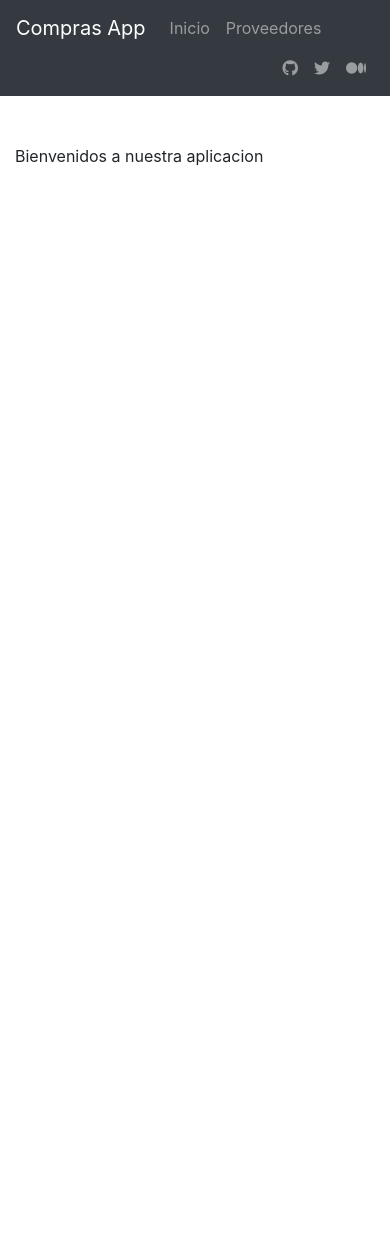
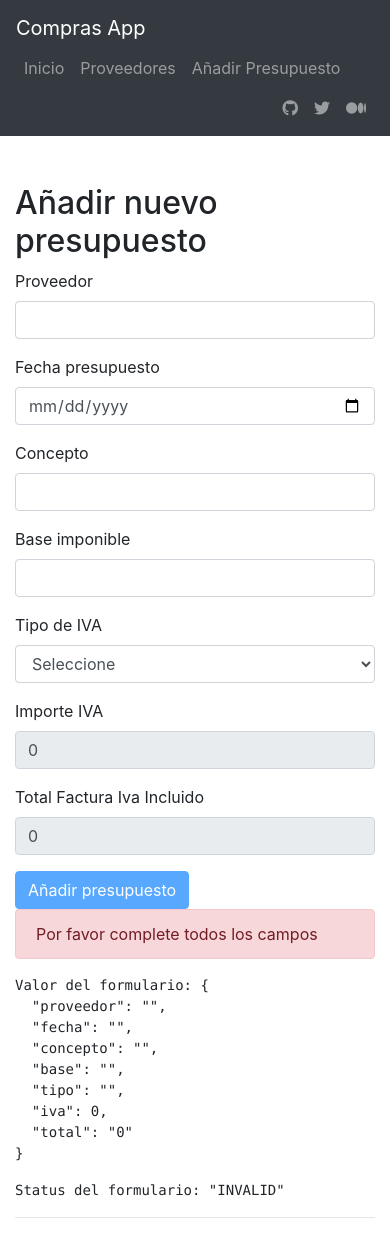
Before and after one commit to danycambrano/comprasapp, an Angular app: page /addpres in a window 390 px wide. Shown: the top 1234 px of the page. Before the commit the page ends 844 px from the top, so only its background shows below. Built offline with nearby package versions, Linux system fonts and the light colour scheme.

Commit message:
Se agregaron nuevos elementos

```diff
--- a/src/app/header/header.component.html
+++ b/src/app/header/header.component.html
@@ -4,6 +4,7 @@
     <div class="navbar-nav">
       <a class="nav-item nav-link" routerLinkActive="active" [routerLinkActiveOptions]={exact:true} routerLink="/">Inicio</a>
       <a class="nav-item nav-link" routerLink="/proveedores">Proveedores</a>
+      <a class="nav-item nav-link" routerLink="/addpres">Añadir Presupuesto</a>
     </div>
   </div>
   <div class="navbar-expand ml-auto navbar-nav">
--- /dev/null
+++ b/src/app/presupuestos/addpres/addpres.component.html
@@ -0,0 +1,66 @@
+<div class="row">
+  <div class="col-xs-12 col-sm-10 col-md-8 col-sm-offset-1 col-md-offset 2">
+    <h2>Añadir nuevo presupuesto</h2>
+    <form [formGroup]="presupuestoForm" (ngSubmit)="onSubmit()">
+      <div class="form-group">
+        <label for="proveedor">Proveedor</label>
+        <i class="fa fa-check-circle check" *ngIf="presupuestoForm.controls.proveedor.valid"></i>
+        <i class="fa fa-exclamation-circle uncheck" *ngIf="presupuestoForm.controls.proveedor.invalid &&
+        presupuestoForm.controls.proveedor.touched"></i>
+        <input type="text" class="form-control" id="proveedor" formControlName="proveedor">
+        <p class="alert alert-danger" *ngIf="presupuestoForm.controls.proveedor.invalid &&
+        presupuestoForm.controls.proveedor.touched">
+        El campo Proveedor es obligatorio.
+      </p>
+      </div>
+
+      <div class="form-group">
+        <label for="fecha">Fecha presupuesto</label>
+        <input type="date" class="form-control" id="fecha" formControlName="fecha">
+      </div>
+
+      <div class="form-group">
+        <label for="concepto">Concepto</label>
+        <input type="text" class="form-control" id="concepto" formControlName="concepto">
+      </div>
+
+      <div class="form-group">
+        <label for="base">Base imponible</label>
+        <input type="number" class="form-control" id="base" formControlName="base">
+      </div>
+
+      <div class="form-group">
+        <label for="tipo">Tipo de IVA</label>
+        <select class="form-control" id="tipo" formControlName="tipo">
+          <option value="">Seleccione</option>
+          <option value=0>0 %</option>
+          <option value=0.04>4 %</option>
+          <option value=0.10>10 %</option>
+          <option value=0.21>21 %</option>
+          </select>
+      </div>
+
+      <div class="form-group">
+          <label for="iva">Importe IVA</label>
+          <input type="number" class="form-control" id="iva" formControlName="iva" [(ngModel)]="presupuestoForm.value.iva" disabled>
+        </div>
+
+        <div class="form-group">
+            <label for="total">Total Factura Iva Incluido</label>
+            <input type="number" class="form-control" id="total" formControlName="total" [(ngModel)]="presupuestoForm.value.total" disabled>
+          </div>
+
+          <button class="btn btn-primary"
+          type="submit" [disabled]="!presupuestoForm.valid">Añadir presupuesto</button>
+          <p class="alert alert-danger" *ngIf="!presupuestoForm.valid">
+            Por favor complete todos los campos
+          </p>
+
+    </form>
+
+    <pre>Valor del formulario: {{presupuestoForm.value | json}}</pre>
+    <pre>Status del formulario: {{presupuestoForm.status | json}}</pre>
+    <hr>
+    <pre>{{presupuesto | json}}</pre>
+  </div>
+</div>
--- /dev/null
+++ b/src/app/presupuestos/addpres/addpres.component.ts
@@ -0,0 +1,60 @@
+import { Component, OnInit } from '@angular/core';
+import {FormControl, FormGroup, FormBuilder, Validators } from '@angular/forms';
+
+@Component({
+  selector: 'app-addpres',
+  templateUrl: './addpres.component.html',
+  styleUrls: ['./addpres.component.css']
+})
+export class AddpresComponent implements OnInit {
+
+  presupuestoForm: FormGroup;
+  presupuesto: any;
+  base: any;
+  tipo: any;
+  iva: any = 0;
+  total: any = 0;
+
+  constructor(private pf: FormBuilder) { }
+
+  onSubmit() {
+    this.presupuesto = this.savePresupuesto();
+  }
+
+  savePresupuesto() {
+    const savePresupuesto = {
+proveedor: this.presupuestoForm.get('proveedor').value,
+fecha: this.presupuestoForm.get('fecha').value,
+concepto: this.presupuestoForm.get('concepto').value,
+base: this.presupuestoForm.get('base').value,
+tipo: this.presupuestoForm.get('tipo').value,
+iva: this.presupuestoForm.get('iva').value,
+total: this.presupuestoForm.get('total').value
+    };
+    return savePresupuesto;
+  }
+
+  ngOnInit() {
+    this.presupuestoForm = this.pf.group ({
+      proveedor: ['', Validators.required],
+      fecha: ['', Validators.required],
+      concepto: ['', [Validators.required, Validators.minLength(10)]],
+      base: ['', Validators.required],
+      tipo: ['', Validators.required],
+      iva: this.iva,
+      total: this.total
+    });
+    this.onChanges();
+  }
+
+  onChanges(): void {
+    this.presupuestoForm.valueChanges.subscribe(valor => {
+      this.base = valor.base;
+      this.tipo = valor.tipo;
+      this.presupuestoForm.value.iva = this.base * this.tipo;
+      this.presupuestoForm.value.total = this.base + (this.base * this.tipo);
+
+    });
+  }
+
+}
--- a/src/app/proveedores/addprovee/addprovee.component.html
+++ b/src/app/proveedores/addprovee/addprovee.component.html
@@ -85,12 +85,12 @@
           </p>
         </div>
       </div>
-
+<!--
       <pre>Estado Dirty: {{formpro.controls.email.dirty}}</pre>
       <pre>Estado Pristine: {{formpro.controls.email.pristine}}</pre>
       <pre>Estado Touched: {{formpro.controls.email.touched}}</pre>
       <pre>Estado Valid: {{formpro.controls.email.valid}}</pre>
-      <pre>Estado Invalid: {{formpro.controls.email.invalid}}</pre>
+      <pre>Estado Invalid: {{formpro.controls.email.invalid}}</pre>-->
     </form>
     <pre>{{proveedor | json}}</pre>
   </div>
```
Also changed, not shown: src/app/app.module.ts (+7 -3 lines), src/app/presupuestos/addpres/addpres.component.css (added).
